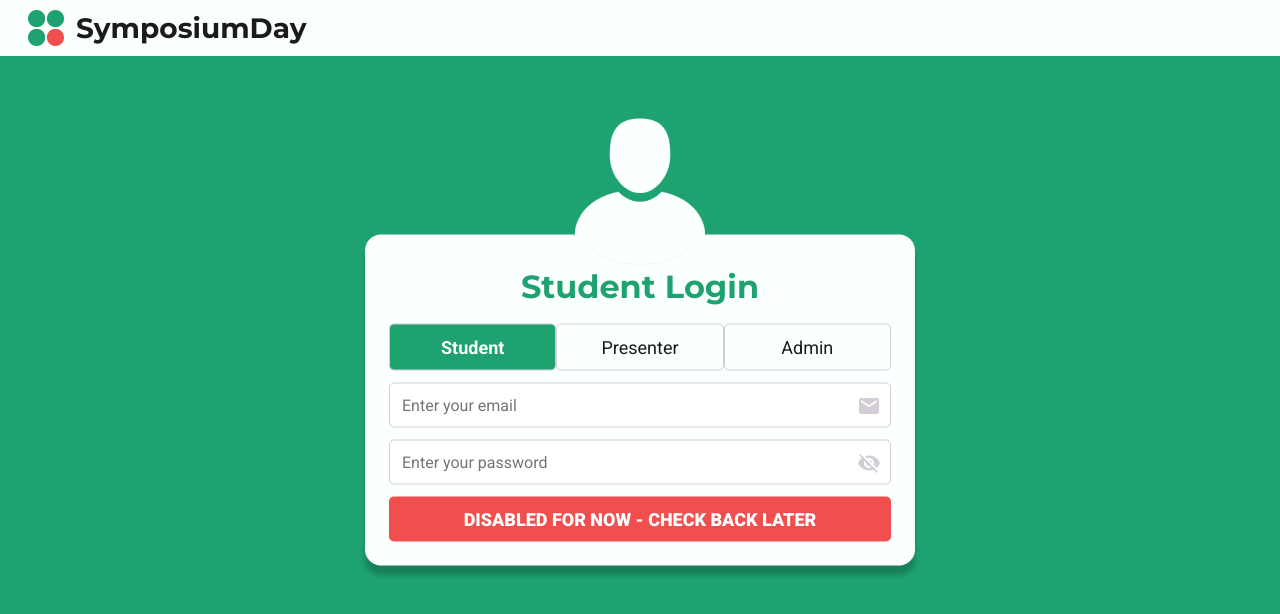
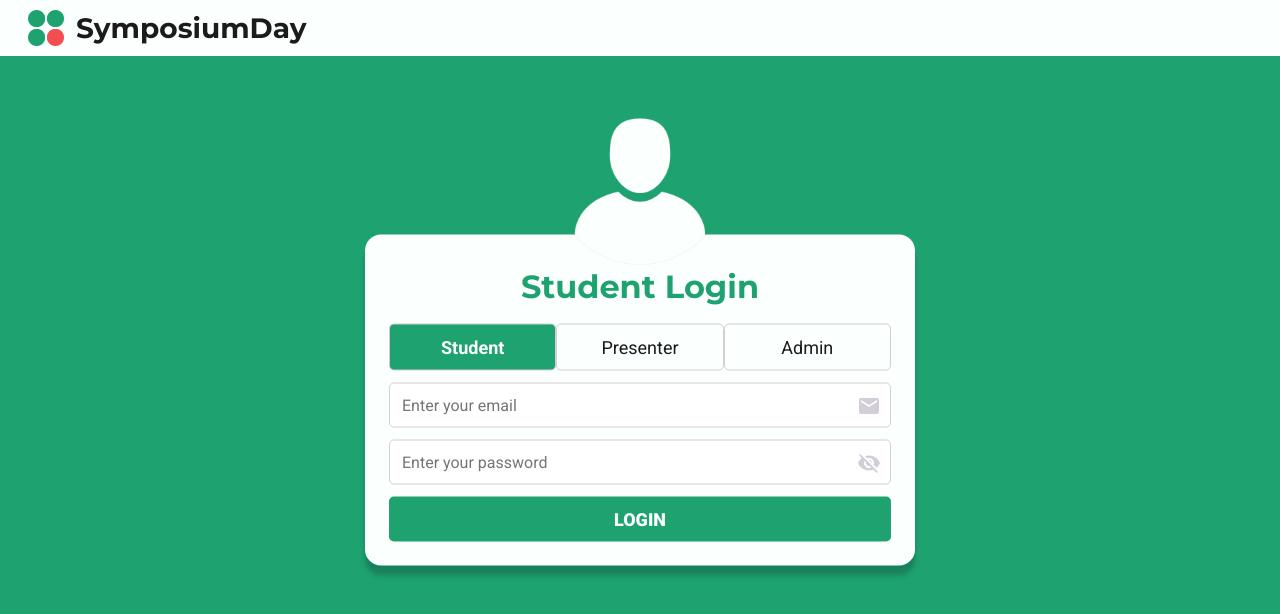
Before and after one commit to RiyadWritesCode/DEPLOYMENT_SymposiumDay, a React (Create React App) app in the folder client/: page /login in a window 1280 px wide. Shown: the top 614 px of the page. Built offline with nearby package versions, Linux system fonts and the light colour scheme.

Commit message:
Update Login.js

```diff
--- a/client/src/pages/Login.js
+++ b/client/src/pages/Login.js
@@ -113,15 +113,9 @@ const Login = () => {
               </span>
             </div>
           </div>
-          {userType === "admin" || userType === "presenter" ? (
-            <button disabled={isLoading} className={forms.button}>
-              {isLoading ? <div className={forms.spinner}></div> : "LOGIN"}
-            </button>
-          ) : (
-            <button disabled={true} className={forms.button} style={{ backgroundColor: "#f04e4f" }}>
-              DISABLED FOR NOW - CHECK BACK LATER
-            </button>
-          )}
+          <button disabled={isLoading} className={forms.button}>
+            {isLoading ? <div className={forms.spinner}></div> : "LOGIN"}
+          </button>
 
           {error && <div className={forms.error}>{error}</div>}
         </form>
```
